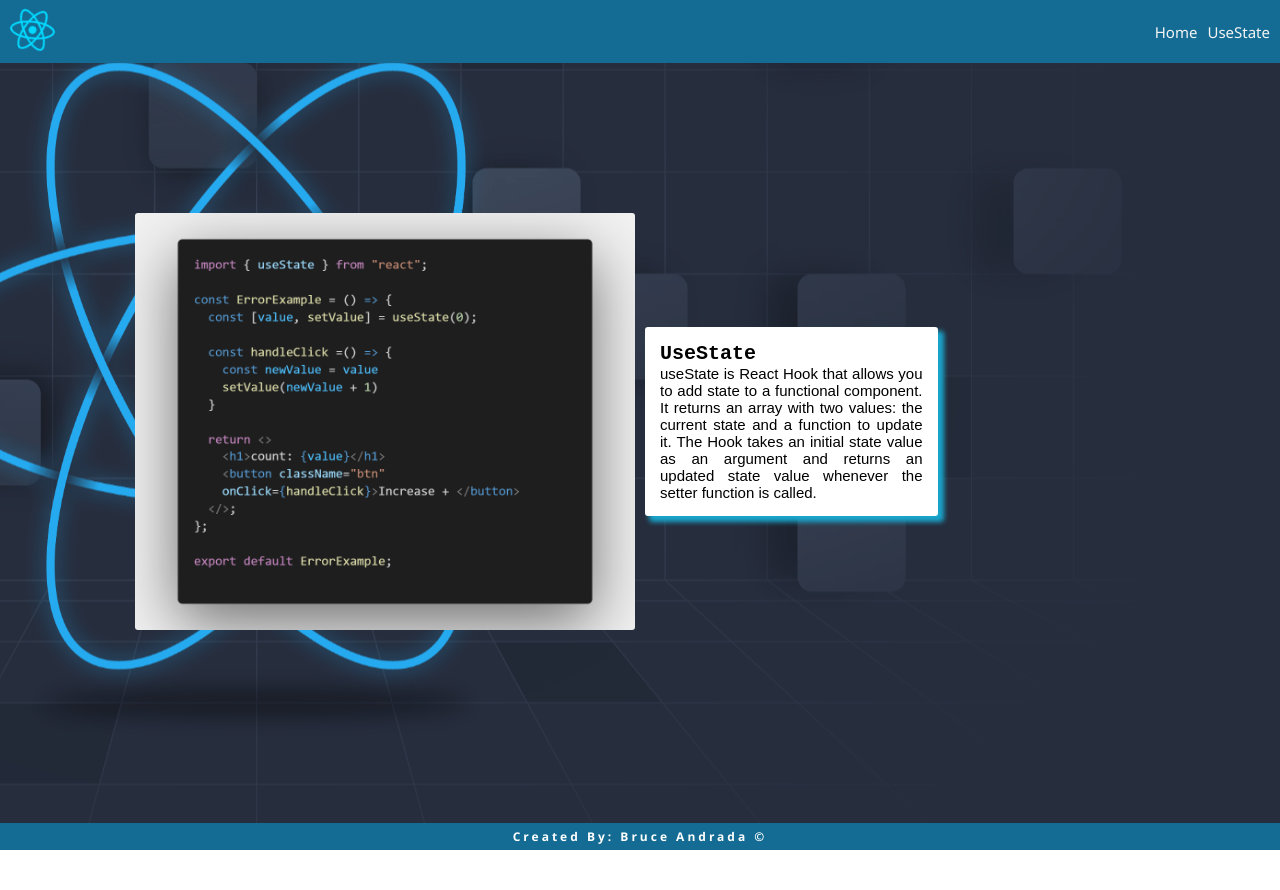
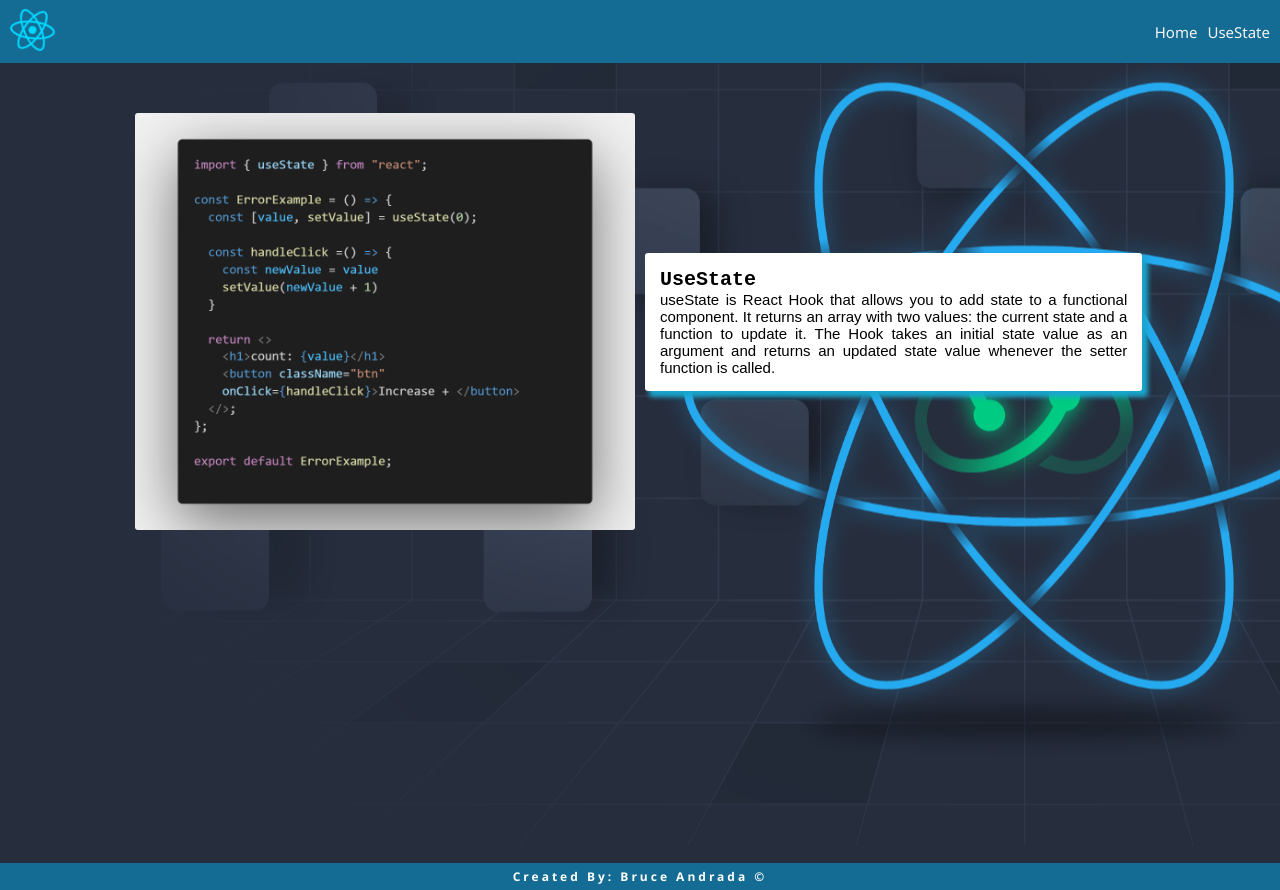
Before and after one commit to bmpandrada/react-guide, a React (Vite) app: page /UseStates in a window 1280 px wide. Before the commit the page ends 850 px from the top, so only its background shows below. Built offline with nearby package versions, Linux system fonts and the light colour scheme.

Commit message:
Update main.scss

```diff
--- a/src/main.scss
+++ b/src/main.scss
@@ -90,15 +90,19 @@ h2{
 
 
 .container{
+  height: 100vh;
   width: 100%;
   padding: 5rem;
   background-image: url('./components/imgs/wallpaper.png');
   background-size: auto;
   background-repeat: no-repeat;
-  background-position:right;
-  height: 95vh;
+  background-attachment: fixed;
+  background-position: left;
+  overflow: hidden;
+
+
   &__text{
-    width: 50%;
+    width: 85%;
     background-color: $color-ligth;
     justify-content: start;
     padding: 1.5rem;
@@ -113,8 +117,9 @@ h2{
     justify-content: space-between;
     align-items: center;
     width: 100%;
+    height: auto;
     gap: 1rem;
-    margin-top: 10rem;
+
   }
   &__page1{
     width: 100%;
@@ -124,12 +129,14 @@ h2{
   }
     &__page2{
     width: 100%;
+
   }
 
   &__img{
     width: 50rem;
     border-radius: 3px;
     right: 0;
+
   }
 
   p{
```
